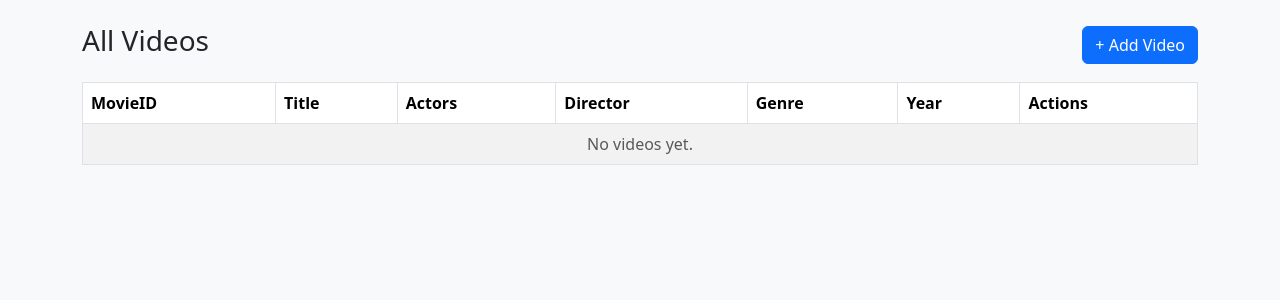
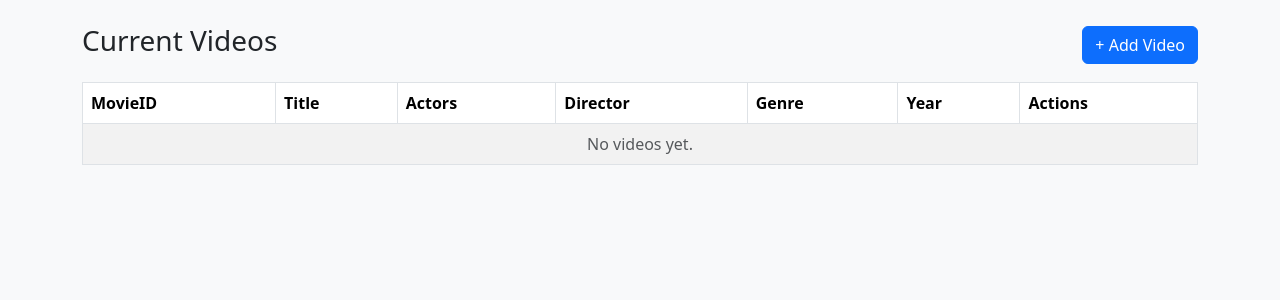
Before and after one commit to Marcm7/MovieAPP, a Django app: page /videos/ in a window 1280 px wide. Shown: the part 56-356 px from the top of the page. Run offline with Django 5.2, Linux system fonts and the light colour scheme; data that the repository does not hold is empty.

Commit message:
Update video_list.html

```diff
--- a/videos/templates/videos/video_list.html
+++ b/videos/templates/videos/video_list.html
@@ -2,7 +2,7 @@
 {% block title %}All Videos{% endblock %}
 {% block content %}
 <div class="d-flex justify-content-between align-items-center mb-3">
-  <h1 class="h3">All Videos</h1>
+  <h1 class="h3">Current Videos</h1>
   <a class="btn btn-primary" href="{% url 'video_create' %}">+ Add Video</a>
 </div>
 
```
